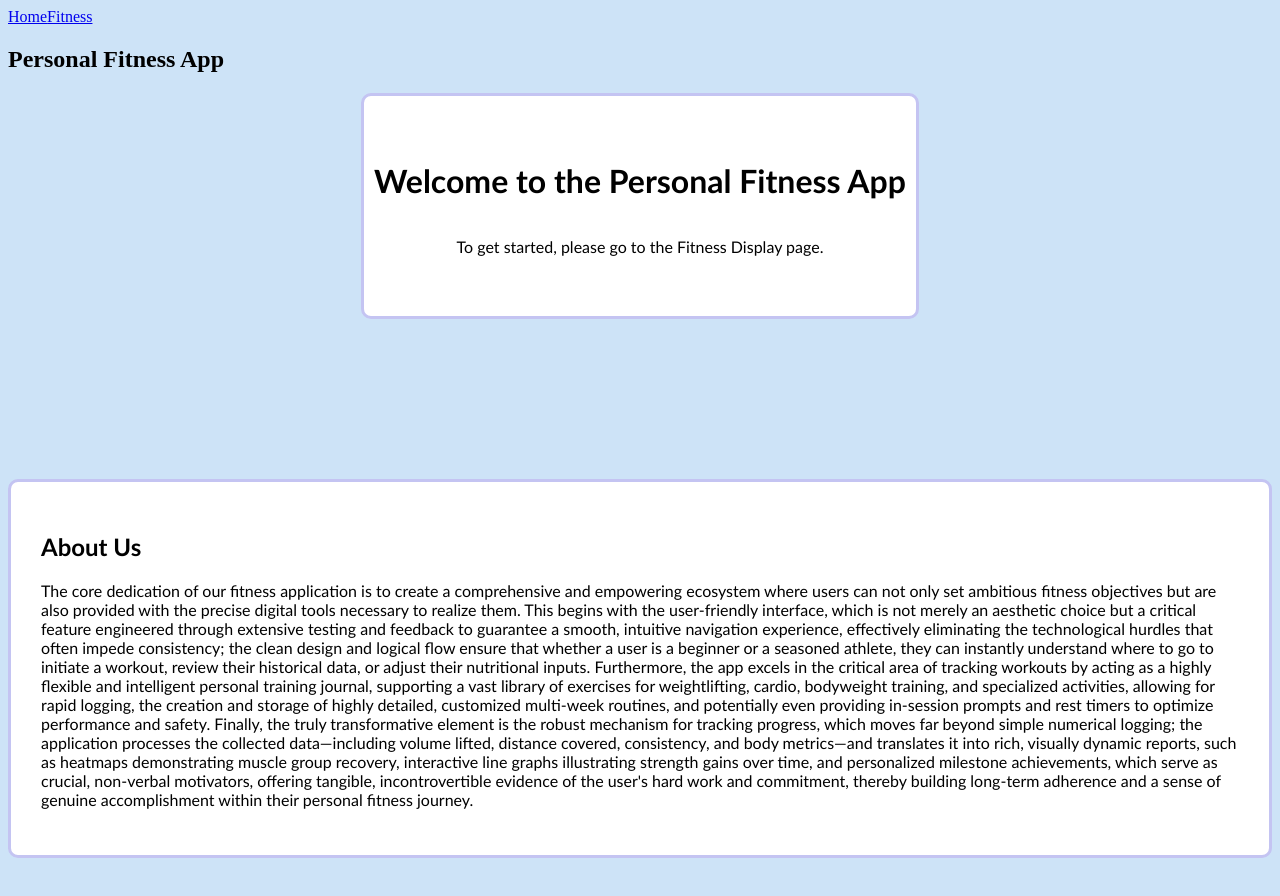
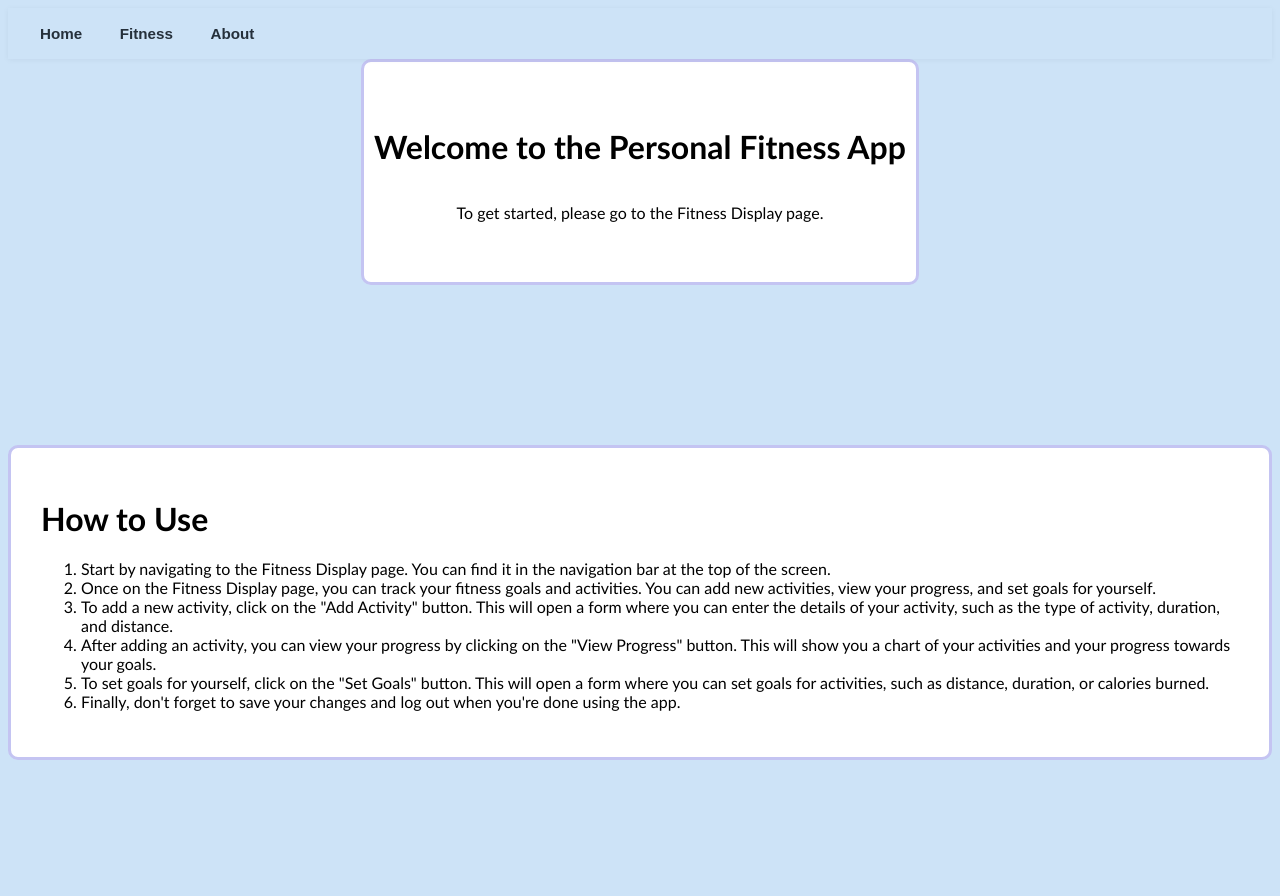
Before and after one commit to AndrewStevenson550/Personal-Finance-Tracker-react-, a React (Vite) app in the folder personal-fitness-app/: page / in a window 1280 px wide. Shown: the top 896 px of the page. Built offline with nearby package versions, Linux system fonts and the light colour scheme.

Commit message:
added the about section, added some more styling, fixed techincal problems

```diff
--- a/personal-fitness-app/src/App.jsx
+++ b/personal-fitness-app/src/App.jsx
@@ -1,20 +1,27 @@
 import "./styles/Hero.css";
 import FitnessDisplay from "./Pages/FitnessDisplay";
-import Hero from "./components/Hero";
+
 import "./styles/app.css";
 import NavBar from "./components/NavBar";
 import { Route, Routes } from "react-router-dom";
 import Home from "./Pages/Home";
+import About from "./Pages/About";
 
 function App() {
   return (
+
     <>
+      <NavBar />
       <Routes>
+        {/* 👈 Home route */}
+        <Route path="/" element={<Home />} />
         {/* 👈 Fitness Display route */}
         <Route path="/fitness-display" element={<FitnessDisplay />} />
+        {/* 👈 About route */}
+        <Route path="/about" element={<About />} />
+        {/* fallback route */}
+        <Route path="*" element={<Home />} />
 
-        {/* 👈 Default route: Everything defaults to Home */}
-        <Route path="*" element={<Home />} />
       </Routes>
     </>
   );
--- /dev/null
+++ b/personal-fitness-app/src/Pages/About.jsx
@@ -0,0 +1,45 @@
+import React from 'react'
+import "../styles/about.css"
+
+function About() {
+  return (
+    <>
+      <div className="about-page-content">
+        <div className="about-section">
+          <h2>About Us</h2>
+          <p>
+            The core dedication of our fitness application is to create a
+            comprehensive and empowering ecosystem where users can not only set
+            ambitious fitness objectives but are also provided with the precise
+            digital tools necessary to realize them. This begins with the
+            user-friendly interface, which is not merely an aesthetic choice but a
+            critical feature engineered through extensive testing and feedback to
+            guarantee a smooth, intuitive navigation experience, effectively
+            eliminating the technological hurdles that often impede consistency;
+            the clean design and logical flow ensure that whether a user is a
+            beginner or a seasoned athlete, they can instantly understand where to
+            go to initiate a workout, review their historical data, or adjust
+            their nutritional inputs. Furthermore, the app excels in the critical
+            area of tracking workouts by acting as a highly flexible and
+            intelligent personal training journal, supporting a vast library of
+            exercises for weightlifting, cardio, bodyweight training, and
+            specialized activities, allowing for rapid logging, the creation and
+            storage of highly detailed, customized multi-week routines, and
+            potentially even providing in-session prompts and rest timers to
+            optimize performance and safety. Finally, the truly transformative
+            element is the robust mechanism for tracking progress, which moves far
+            beyond simple numerical logging; the application processes the
+            collected data—including volume lifted, distance covered, consistency,
+            and body metrics—and translates it into rich, visually dynamic
+            reports, which serve as crucial, non-verbal motivators, offering tangible, incontrovertible evidence of
+            the user's hard work and commitment, thereby building long-term
+            adherence and a sense of genuine accomplishment within their personal
+            fitness journey.
+          </p>
+        </div>
+      </div>
+    </>
+  )
+}
+
+export default About
--- a/personal-fitness-app/src/Pages/Home.jsx
+++ b/personal-fitness-app/src/Pages/Home.jsx
@@ -1,51 +1,36 @@
 import React from 'react'
-import NavBar from '../components/NavBar'
 
 function Home() {
   return (
     <>
-      <NavBar />
-
       <div className="home-content">
         <h1 className="home-title">Welcome to the Personal Fitness App</h1>
         <p>To get started, please go to the Fitness Display page.</p>
       </div>
 
-      <div className="about-section">
-        <h2>About Us</h2>
-        <p>
-          The core dedication of our fitness application is to create a
-          comprehensive and empowering ecosystem where users can not only set
-          ambitious fitness objectives but are also provided with the precise
-          digital tools necessary to realize them. This begins with the
-          user-friendly interface, which is not merely an aesthetic choice but a
-          critical feature engineered through extensive testing and feedback to
-          guarantee a smooth, intuitive navigation experience, effectively
-          eliminating the technological hurdles that often impede consistency;
-          the clean design and logical flow ensure that whether a user is a
-          beginner or a seasoned athlete, they can instantly understand where to
-          go to initiate a workout, review their historical data, or adjust
-          their nutritional inputs. Furthermore, the app excels in the critical
-          area of tracking workouts by acting as a highly flexible and
-          intelligent personal training journal, supporting a vast library of
-          exercises for weightlifting, cardio, bodyweight training, and
-          specialized activities, allowing for rapid logging, the creation and
-          storage of highly detailed, customized multi-week routines, and
-          potentially even providing in-session prompts and rest timers to
-          optimize performance and safety. Finally, the truly transformative
-          element is the robust mechanism for tracking progress, which moves far
-          beyond simple numerical logging; the application processes the
-          collected data—including volume lifted, distance covered, consistency,
-          and body metrics—and translates it into rich, visually dynamic
-          reports, such as heatmaps demonstrating muscle group recovery,
-          interactive line graphs illustrating strength gains over time, and
-          personalized milestone achievements, which serve as crucial,
-          non-verbal motivators, offering tangible, incontrovertible evidence of
-          the user's hard work and commitment, thereby building long-term
-          adherence and a sense of genuine accomplishment within their personal
-          fitness journey.
-        </p>
-      </div>
+      <div className="howtouse-section">
+  <h1>How to Use</h1>
+  <ol>
+    <li>
+      Start by navigating to the Fitness Display page. You can find it in the navigation bar at the top of the screen.
+    </li>
+    <li>
+      Once on the Fitness Display page, you can track your fitness goals and activities. You can add new activities, view your progress, and set goals for yourself.
+    </li>
+    <li>
+      To add a new activity, click on the "Add Activity" button. This will open a form where you can enter the details of your activity, such as the type of activity, duration, and distance.
+    </li>
+    <li>
+      After adding an activity, you can view your progress by clicking on the "View Progress" button. This will show you a chart of your activities and your progress towards your goals.
+    </li>
+    <li>
+      To set goals for yourself, click on the "Set Goals" button. This will open a form where you can set goals for activities, such as distance, duration, or calories burned.
+    </li>
+    <li>
+      Finally, don't forget to save your changes and log out when you're done using the app.
+    </li>
+  </ol>
+</div>
     </>
   )
 }
--- a/personal-fitness-app/src/components/NavBar.jsx
+++ b/personal-fitness-app/src/components/NavBar.jsx
@@ -1,22 +1,18 @@
 import React from 'react'
 import "../styles/navbar.css"
-import {Route, Routes, Link} from "react-router-dom"
+import { Link } from "react-router-dom"
+
 
 
 function NavBar() {
   return (
-    <nav className='nav'>
-      <Link to="/">Home</Link>
-      <Link to="/fitness-display">Fitness</Link>
-
-
-
-        <div className="nav-content">
-            <h1>Personal Fitness App</h1>
-
-
-        </div>
-    </nav>
+    <div className="nav-content">
+      <nav className='nav'>
+        <Link to="/" className='home-link'>Home</Link>
+        <Link to="/fitness-display" className='fitness-link'>Fitness</Link>
+        <Link to="/about" className='about-link'>About</Link>
+      </nav>
+    </div>
   )
 }
 
--- /dev/null
+++ b/personal-fitness-app/src/styles/about.css
@@ -0,0 +1,3 @@
+body{
+    background-color: rgb(205, 227, 247);
+}
--- a/personal-fitness-app/src/styles/app.css
+++ b/personal-fitness-app/src/styles/app.css
@@ -14,7 +14,7 @@
     font-family: 'Gill Sans', 'Gill Sans MT', Calibri, 'Trebuchet MS', sans-serif;
 
 }
-.about-section{
+.howtouse-section {
     padding:30px;
     margin-top: 10rem;
     margin-bottom: 10rem;
--- a/personal-fitness-app/src/styles/navbar.css
+++ b/personal-fitness-app/src/styles/navbar.css
@@ -0,0 +1,55 @@
+.nav-content{
+    justify-content: space-between;
+    align-items: center;
+    display: flex;
+    font-family: Arial, Helvetica, sans-serif;
+    padding: 0.6rem 1.2rem;
+
+    box-shadow: 0 1px 6px rgba(16,24,40,0.05);
+    position: sticky;
+    top: 0;
+    z-index: 50;
+}
+
+.nav{
+    display: flex;
+    gap: 0.75rem;
+    align-items: center;
+}
+
+.nav a{
+    color: #25303b;
+    text-decoration: none;
+    padding: 0.45rem 0.8rem;
+    border-radius: 8px;
+    transition: background 150ms ease, color 150ms ease, transform 120ms ease;
+    font-weight: 600;
+    font-size: 0.95rem;
+}
+
+.nav a:hover{
+    background: rgba(59,130,246,0.08);
+    color: #0b5cff;
+    transform: translateY(-2px);
+}
+
+.home-link{
+    color: #0b5cff;
+    background: transparent;
+}
+
+.fitness-link{
+    color: #25303b;
+}
+
+/* active link helper (toggle `active` on the Link when needed) */
+.nav a.active{
+    background: rgba(11,92,255,0.12);
+    color: #063ccf;
+}
+
+@media (max-width: 600px){
+    .nav-content{ padding: 0.5rem; }
+    .nav{ gap: 0.5rem; }
+    .nav a{ padding: 0.35rem 0.6rem; font-size: 0.9rem; }
+}
```
